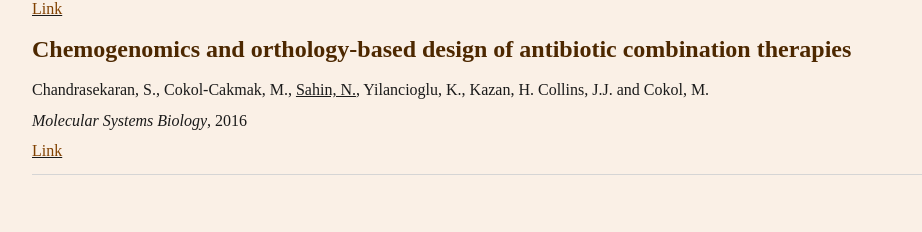
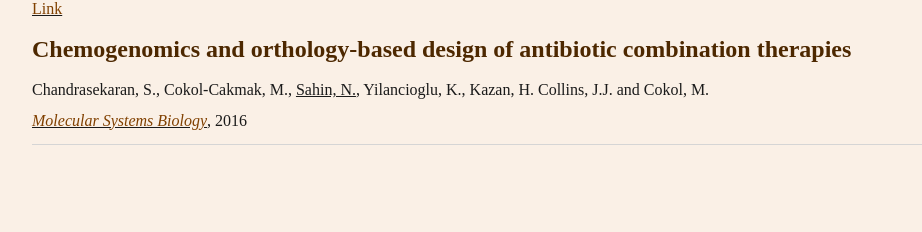
Before and after one commit to nsahin/nsahin.github.io, a Jekyll site: the page built from publications/index.html, in a window 1280 px wide. Shown: the part 1010-1242 px from the top of the page, without its empty margins (160-1082 px from the left). Built offline with Jekyll 4.4.1, drawn with Linux system fonts in a browser that asks for light colours; after the commit the page ends 1215 px from its top, so only the background shows below that.

Commit message:
Update index.html

```diff
--- a/publications/index.html
+++ b/publications/index.html
@@ -27,7 +27,6 @@ title: Nil Sahin
 
 	<h2>Chemogenomics and orthology-based design of antibiotic combination therapies</h2>
 	<p>Chandrasekaran, S., Cokol-Cakmak, M., <u>Sahin, N.</u>, Yilancioglu, K., Kazan, H. Collins, J.J. and Cokol, M.</p>
-	<p><em>Molecular Systems Biology</em>, 2016</p>
-	<p><u><a href="Chemogenomics and orthology-based design of antibiotic combination therapies">Link</a></u></p>
+	<p><u><em><a href="https://www.embopress.org/doi/full/10.15252/msb.20156777">Molecular Systems Biology</a></em></u>, 2016</p>
 
 </div><!-- /.blurb -->
```
